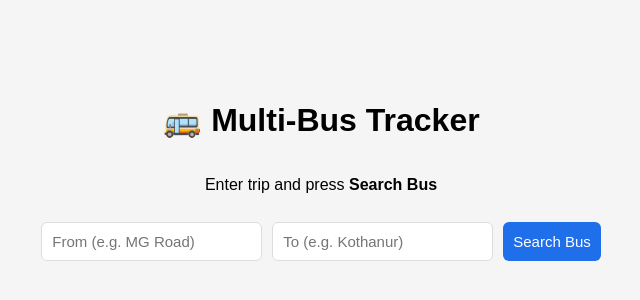
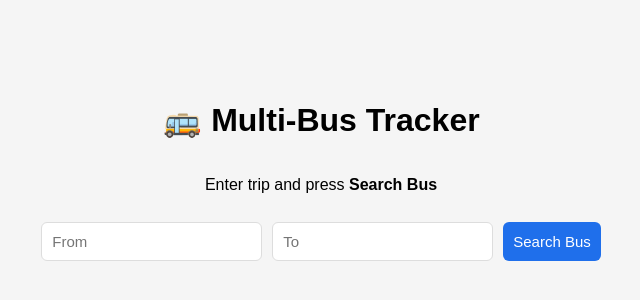
Before and after one commit to jd9486967420-afk/Bus-tracking, a plain HTML site: page index.html in a window 1280 px wide. Shown: the part 230-530 px from the top of the page, without its empty margins (319-959 px from the left). Drawn offline with nearby package versions, Linux system fonts and the light colour scheme.

Commit message:
Update index.html

```diff
--- a/index.html
+++ b/index.html
@@ -14,8 +14,8 @@
     <h1>🚌 Multi-Bus Tracker</h1>
     <p>Enter trip and press <strong>Search Bus</strong></p>
     <form id="tripForm">
-      <input id="fromPlace" placeholder="From (e.g. MG Road)" required />
-      <input id="toPlace" placeholder="To (e.g. Kothanur)" required />
+      <input id="fromPlace" placeholder="From" required />
+      <input id="toPlace" placeholder="To" required />
       <button type="submit">Search Bus</button>
     </form>
   </div>
```
